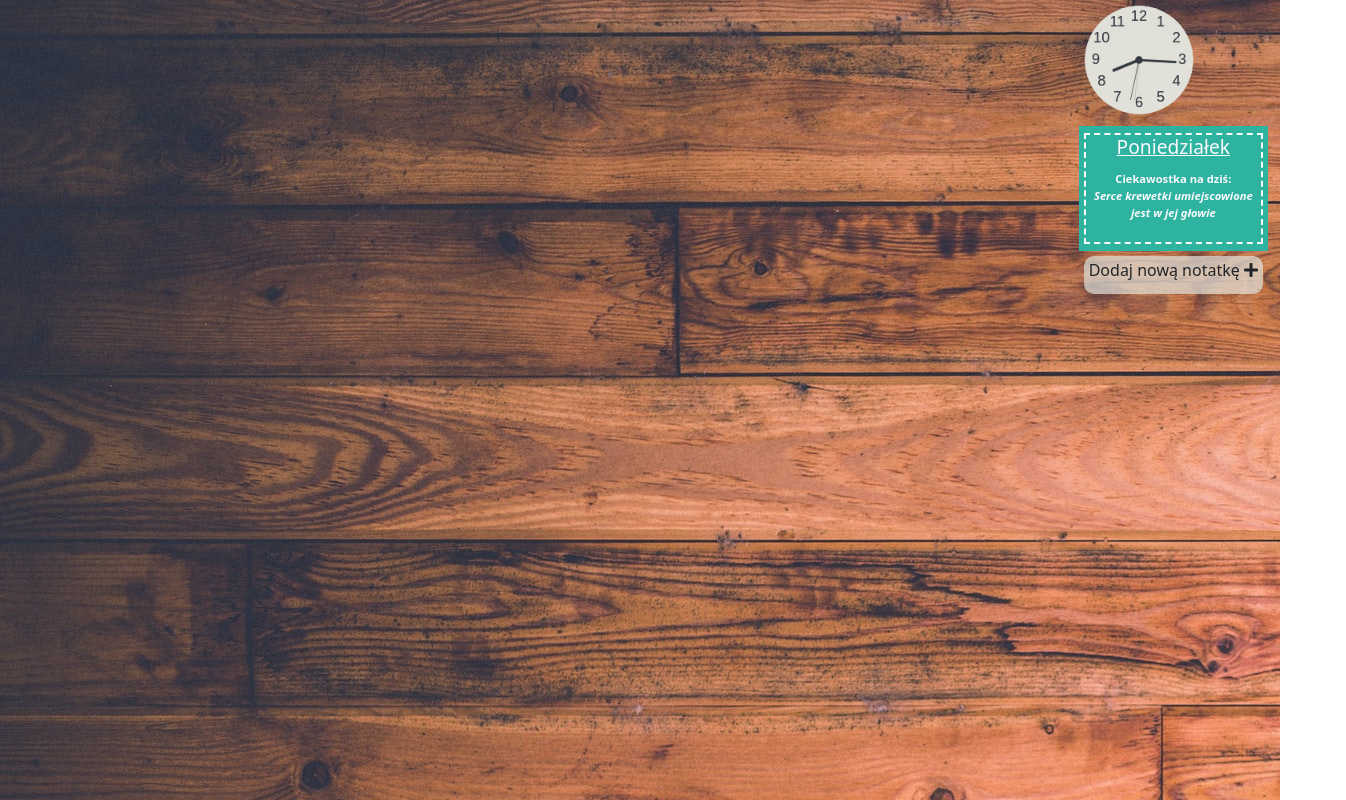
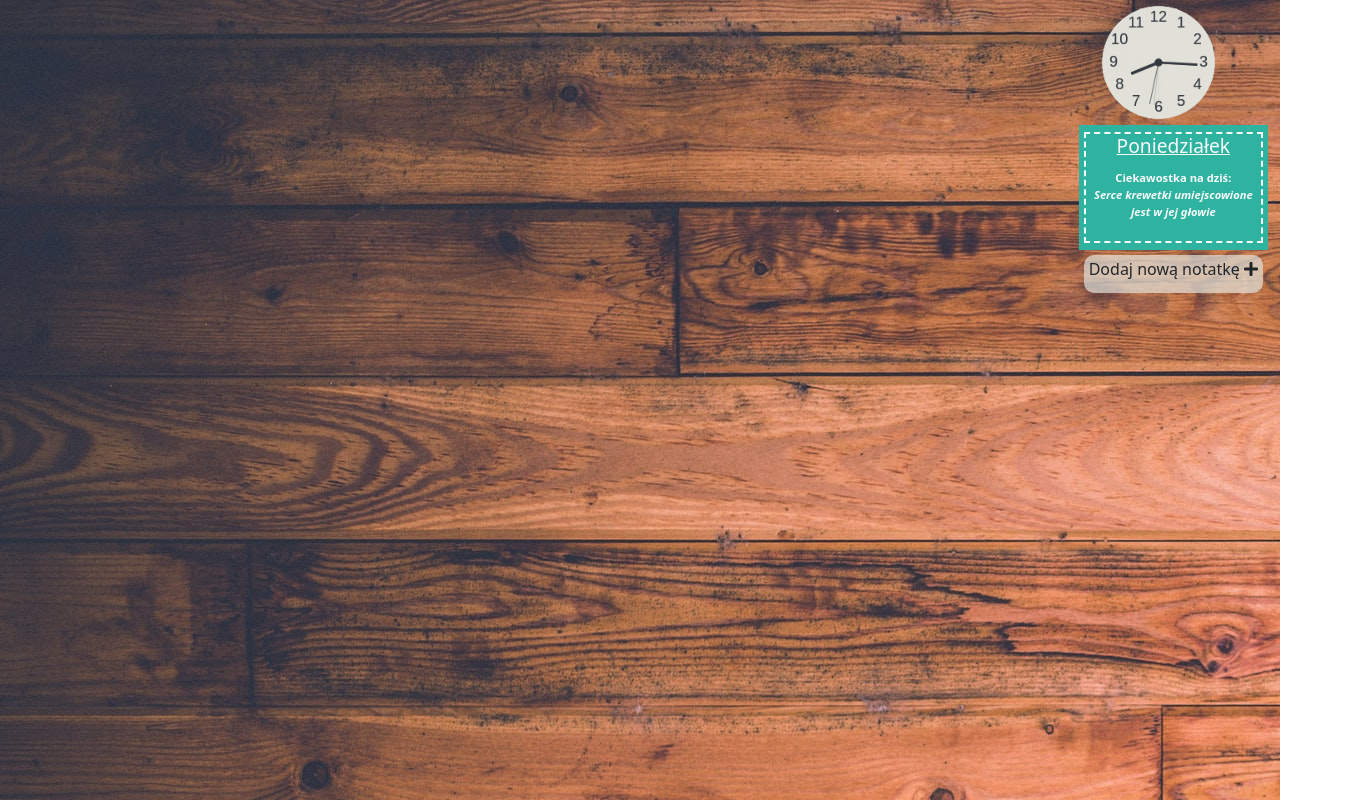
Before and after one commit to aiwmusial/Notatka, a plain HTML site: page index.html in a window 1280 px wide. Shown: the whole page, 1346 px wide, since content can reach past the window. Drawn offline with nearby package versions, Linux system fonts and the light colour scheme.

Commit message:
clock positioned

```diff
--- a/index.html
+++ b/index.html
@@ -31,11 +31,13 @@
 
                   </div>
                   <!-- add a new note btn -->
-                  <div class="col-lg-2 col-md-6 col-sm-12">
+                  <div class="col-lg-2 col-md-6 col-sm-12 mx-auto">
                     <!-- analog clock location -->
-                    <div id="clockContainer">
-                      <canvas id="analogClock"></canvas>
-                    </div>
+
+                      <div id="clockContainer" class="d-flex align-items-center justify-content-center">
+                        <canvas id="analogClock"></canvas>
+                      </div>
+
                     <!-- Day of the week display -->
                     <div id="weekDay" class="text-center">
                       <div>
--- a/styles/clockAndDay.css
+++ b/styles/clockAndDay.css
@@ -1,5 +1,8 @@
+#clockContainer{
+    margin-left: 50%;
+}
 #analogClock{
-    width: 30vmin;
+    width: 250px;
 }
 #weekDay{
     font-weight: bold;
```
